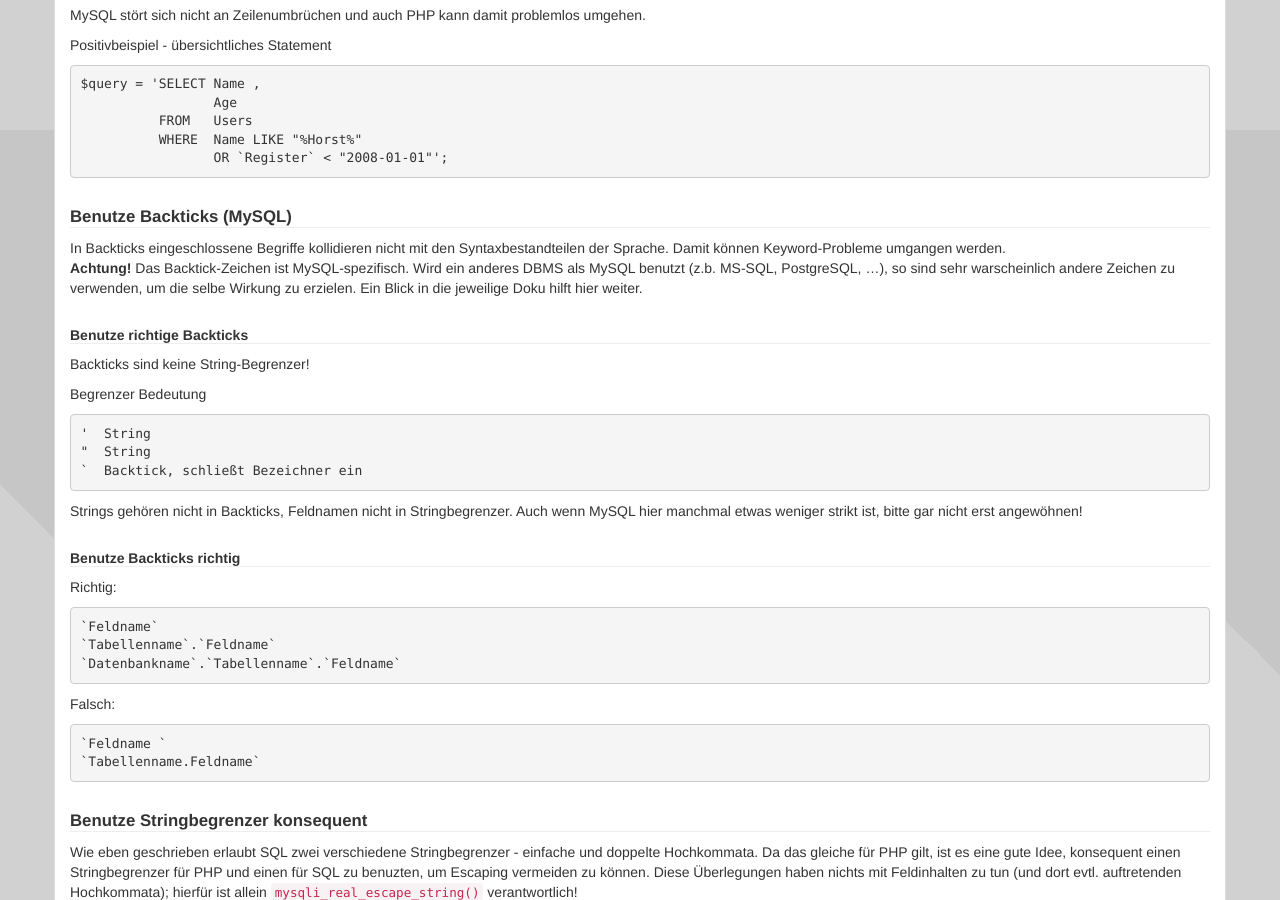
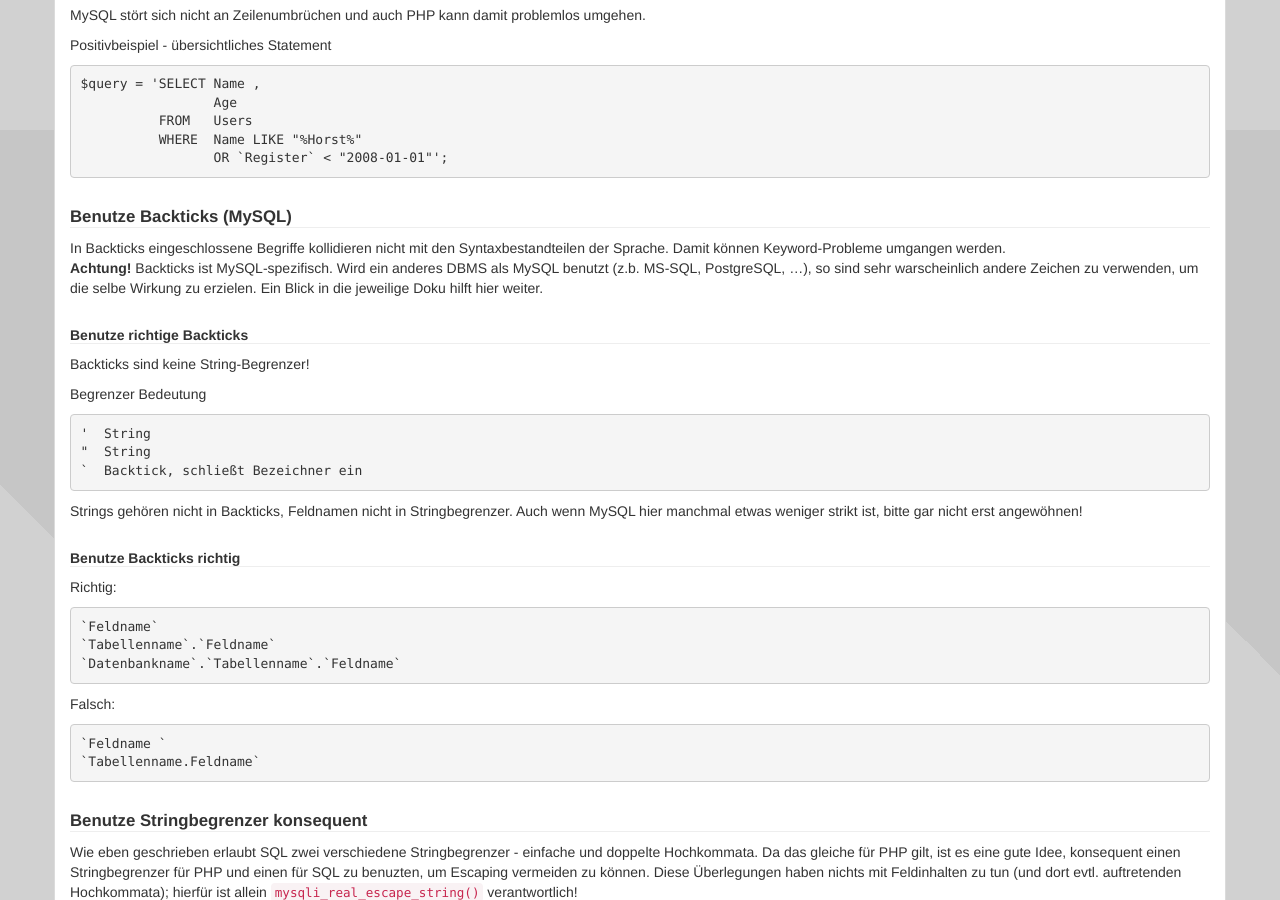
Before and after one commit to php-de/php-de.github.io, a Jekyll site: the page built from debugging/sql.md, in a window 1280 px wide and 900 px high, scrolled down 1670 px. Built offline with Jekyll 4.4.1, drawn with Linux system fonts in a browser that asks for light colours; nearby versions of some CDN libraries.

Commit message:
Update sql.md

```diff
--- a/debugging/sql.md
+++ b/debugging/sql.md
@@ -139,7 +139,7 @@ $query = 'SELECT Name ,
 #### Benutze Backticks (MySQL)
 
 In Backticks eingeschlossene Begriffe kollidieren nicht mit den Syntaxbestandteilen der Sprache. Damit können Keyword-Probleme umgangen werden.<br>
-**Achtung!** Das Backtick-Zeichen ist MySQL-spezifisch. Wird ein anderes DBMS als MySQL benutzt (z.b. MS-SQL, PostgreSQL, ...), so sind sehr warscheinlich andere Zeichen zu verwenden, um die selbe Wirkung zu erzielen. Ein Blick in die jeweilige Doku hilft hier weiter.
+**Achtung!** Backticks ist MySQL-spezifisch. Wird ein anderes DBMS als MySQL benutzt (z.b. MS-SQL, PostgreSQL, ...), so sind sehr warscheinlich andere Zeichen zu verwenden, um die selbe Wirkung zu erzielen. Ein Blick in die jeweilige Doku hilft hier weiter.
 
 
 ##### Benutze richtige Backticks
```
